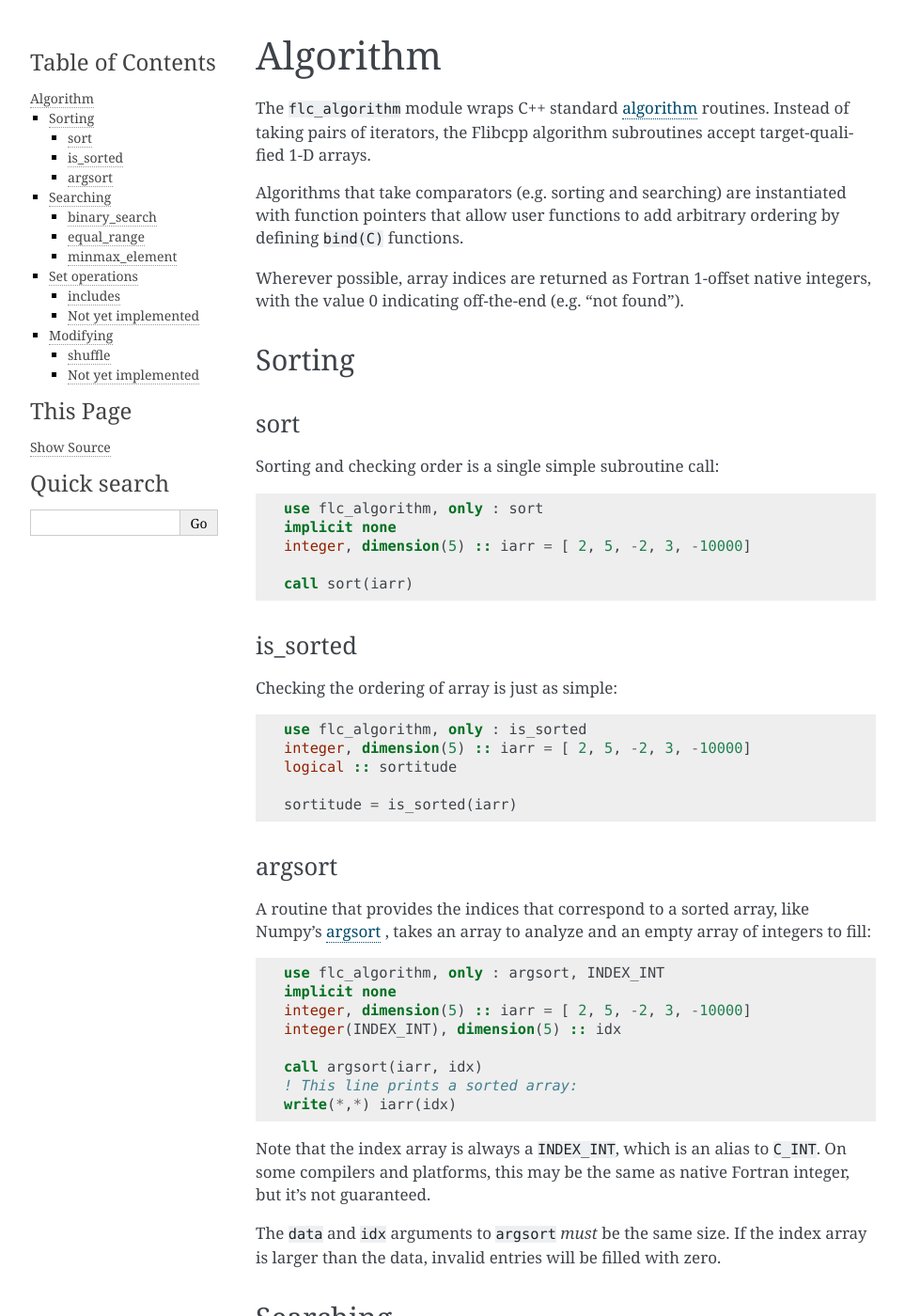
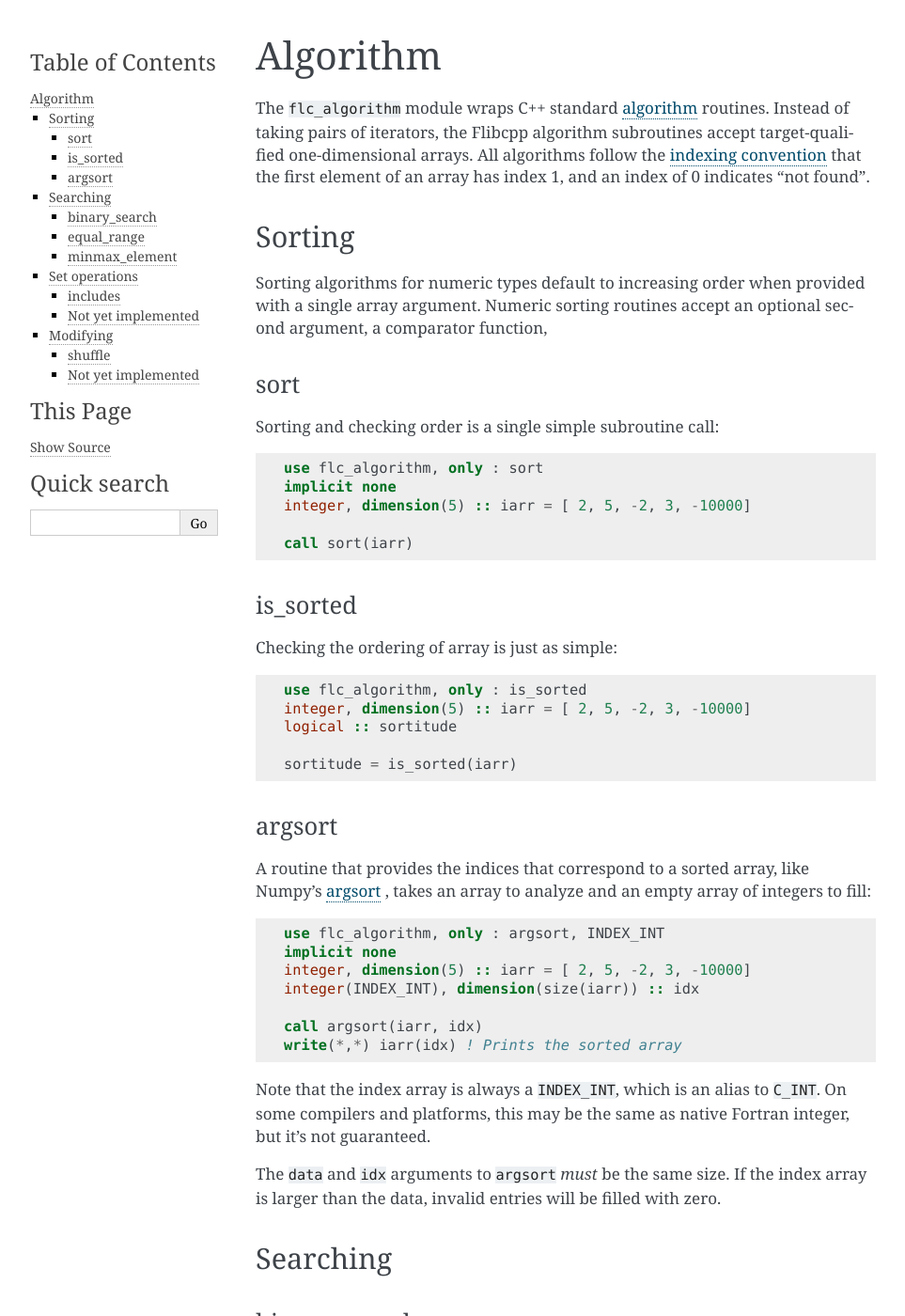
Before and after one commit to swig-fortran/flibcpp, a Sphinx documentation site: the page built from doc/modules/algorithm.rst, in a window 1280 px wide and 1400 px high. Shown: the whole window at 94% size, without its empty margins (148-1111 px from the left). Built offline with Sphinx 7.4.7, drawn with Linux system fonts in a browser that asks for light colours.

```diff
--- a/doc/modules/algorithm.rst
+++ b/doc/modules/algorithm.rst
@@ -10,19 +10,18 @@
 
 The ``flc_algorithm`` module wraps C++ standard `<algorithm>`_ routines.
 Instead of taking pairs of iterators, the Flibcpp algorithm subroutines accept
-target-qualified 1-D arrays.
-
-Algorithms that take comparators (e.g. sorting and searching) are instantiated
-with function pointers that allow user functions to add arbitrary ordering by
-defining ``bind(C)`` functions.
-
-Wherever possible, array indices are returned as Fortran 1-offset native
-integers, with the value 0 indicating off-the-end (e.g. "not found").
+target-qualified one-dimensional arrays. All algorithms follow the
+:ref:`indexing convention <conventions_indexing>` that the first element of an
+array has index 1, and an index of 0 indicates "not found".
 
 .. _<algorithm> : https://en.cppreference.com/w/cpp/numeric/random
 
 Sorting
 =======
+
+Sorting algorithms for numeric types default to increasing order when provided
+with a single array argument. Numeric sorting routines accept an optional
+second argument, a comparator function,
 
 sort
 ----
@@ -56,11 +55,10 @@
   use flc_algorithm, only : argsort, INDEX_INT
   implicit none
   integer, dimension(5) :: iarr = [ 2, 5, -2, 3, -10000]
-  integer(INDEX_INT), dimension(5) :: idx
+  integer(INDEX_INT), dimension(size(iarr)) :: idx
 
   call argsort(iarr, idx)
-  ! This line prints a sorted array:
-  write(*,*) iarr(idx)
+  write(*,*) iarr(idx) ! Prints the sorted array
 
 Note that the index array is always a ``INDEX_INT``, which is an alias to
 ``C_INT``. On some compilers and platforms, this may be the same as native
```
Also changed, not shown: 6 other files.
